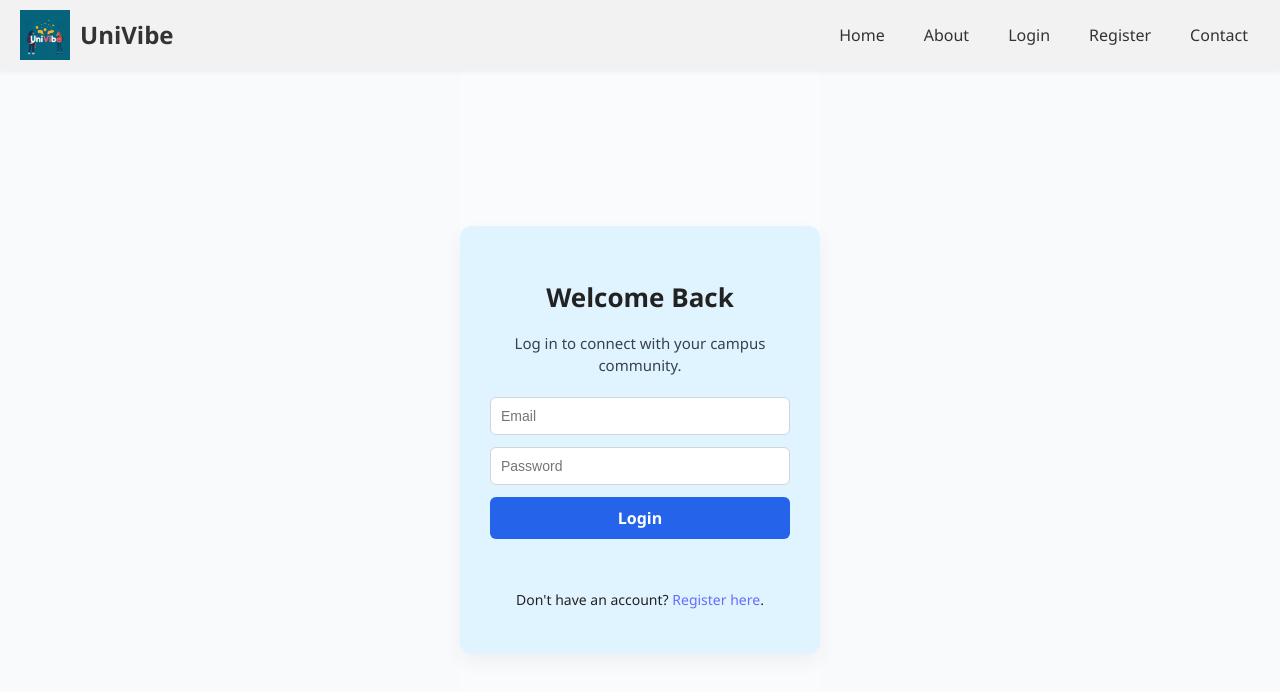
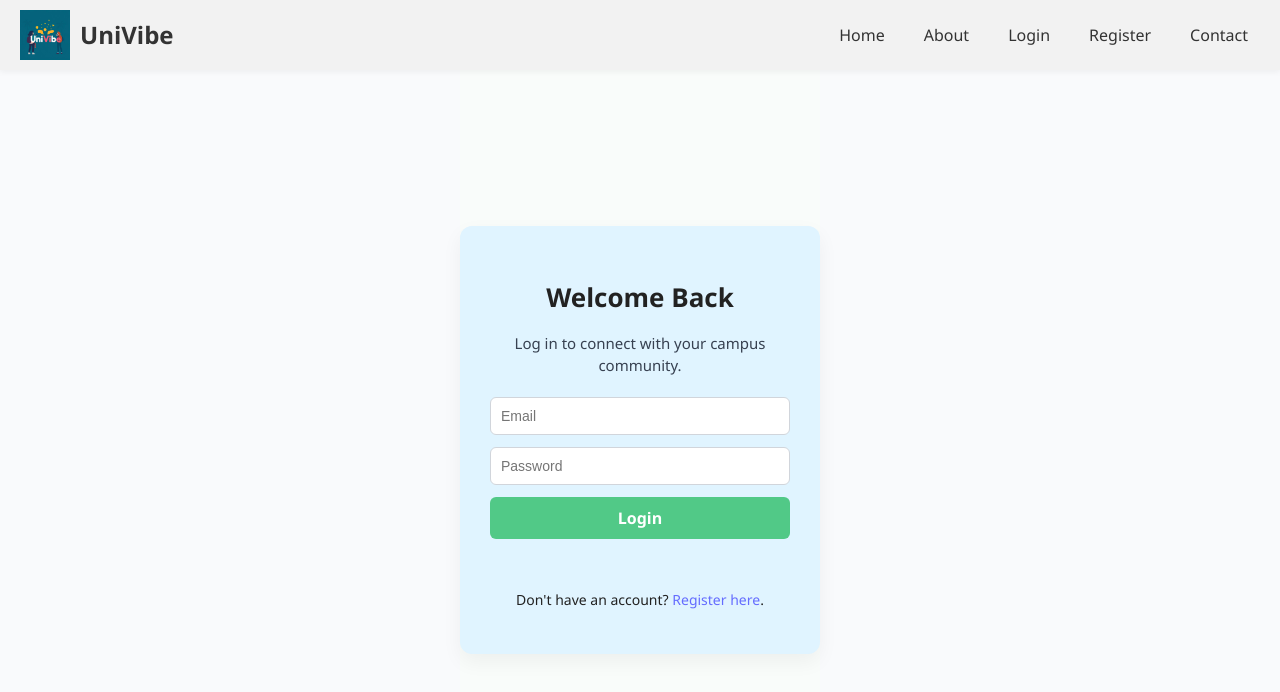
Before and after one commit to Meariaaam/UniVibe, a React (Vite) app in the folder client/: page /login in a window 1280 px wide. Shown: the top 692 px of the page. Built offline with nearby package versions, Linux system fonts and the light colour scheme.

Commit message:
Small changes/ Sara

```diff
--- a/client/src/pages/Login.css
+++ b/client/src/pages/Login.css
@@ -19,15 +19,15 @@ body {
   flex-direction: column;
   align-items: center;
   justify-content: center;
-  padding-top: 120px; /* space for fixed navbar */
+  padding-top: 120px;
   padding-bottom: 40px;
-  min-height: calc(100vh - 80px); /* avoids overflow issues */
-  background-color: #f9fbfc;
+  min-height: calc(100vh - 80px);
+  background-color: #f9fcfa;
   box-sizing: border-box;
 }
 
 
-/* Navbar Styles (universal for all pages) */
+/* Navbar Styles */
 .navbar {
   display: flex;
   justify-content: space-between;
@@ -131,7 +131,7 @@ body {
 
 .login-form button {
   padding: 10px;
-  background-color: #2563eb;
+  background-color: #51c987;
   color: white;
   border: none;
   border-radius: 6px;
```
Also changed, not shown: client/src/pages/ContactUs.css (line endings or trailing spaces), client/src/pages/ContactUs.jsx (line endings or trailing spaces).
